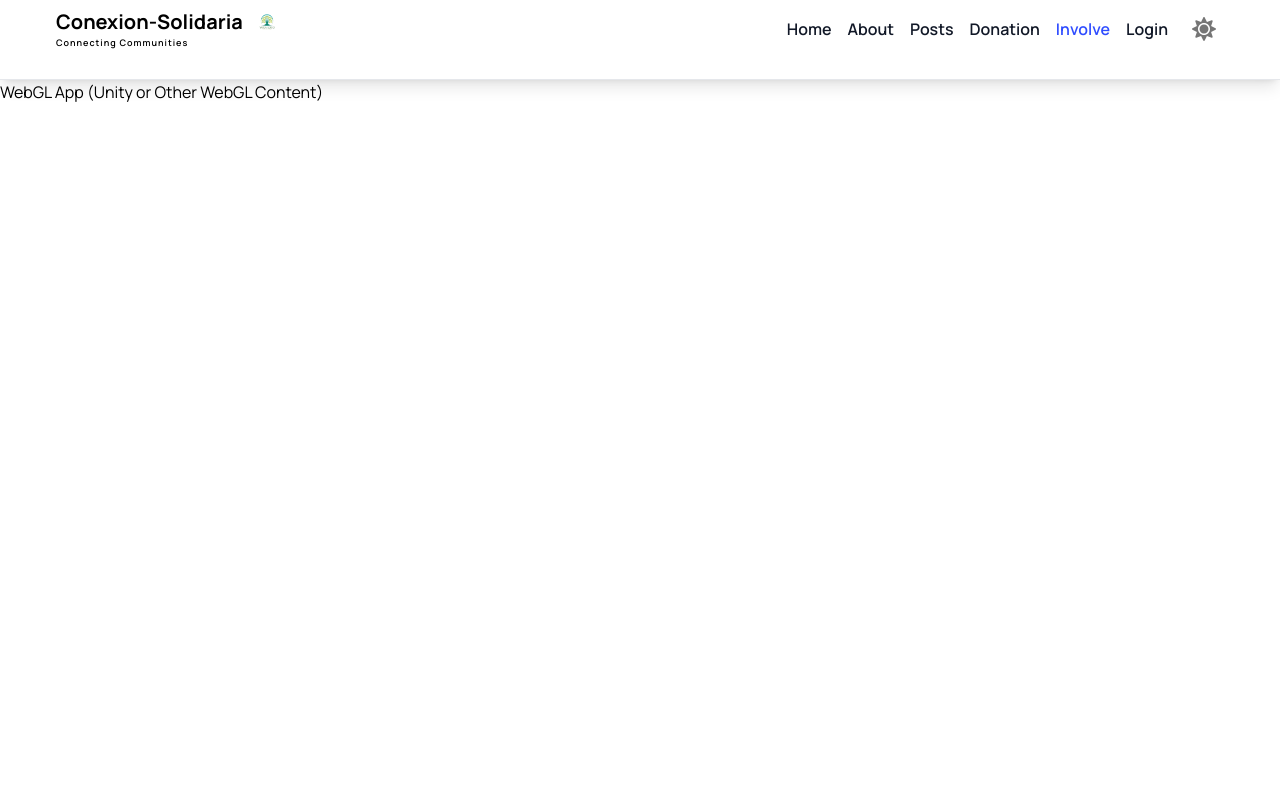
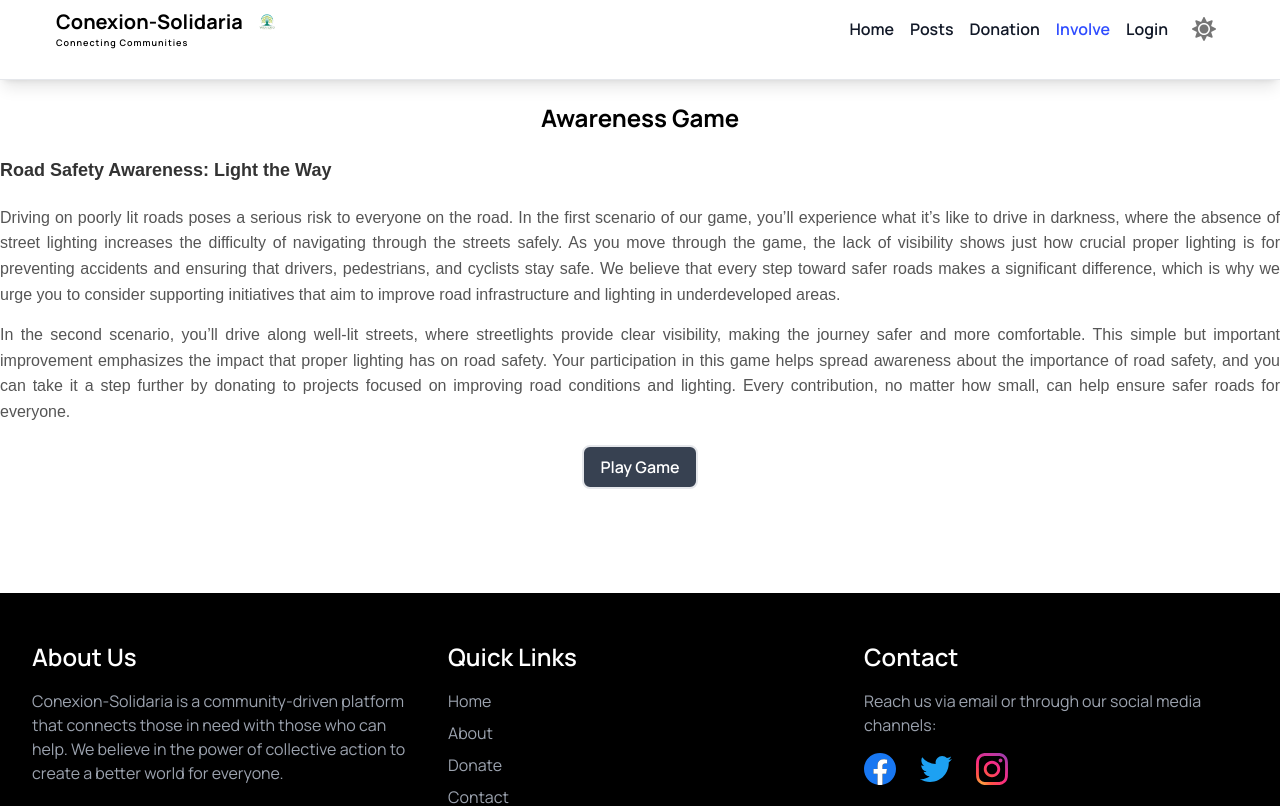
Before and after one commit to Error-404-NotFound/Conexion-Solidaria, a React (Vite) app in the folder frontend/: page /game in a window 1280 px wide. Shown: the top 806 px of the page. Built offline with nearby package versions, Linux system fonts and the light colour scheme; no server answers.

Commit message:
game deployed

```diff
--- a/frontend/src/components/headers/NavBar.jsx
+++ b/frontend/src/components/headers/NavBar.jsx
@@ -9,7 +9,7 @@ import girlImage from '../../assets/home/girl.jpg';
 
 const navLinks = [
     { name: 'Home', path: '/' },
-    { name: 'About', path: '/about' },
+    // { name: 'About', path: '/about' },
     { name: 'Posts', path: '/posts' },
     { name: 'Donation', path: '/DonationPage' },
     { name: 'Involve', path: '/game' },
--- a/frontend/src/pages/UnityGame.jsx
+++ b/frontend/src/pages/UnityGame.jsx
@@ -1,160 +1,129 @@
-// import React, { useEffect, useRef, useState } from 'react';
+import React, { useEffect, useRef, useState } from 'react';
 
-// function UnityGame() {
-//   const [open, setOpen] = useState(false); // useState to manage the state of open
-//   const unityContainerRef = useRef(null);
+function UnityGame() {
+  const [open, setOpen] = useState(false); // useState to manage the state of open
+  const unityContainerRef = useRef(null);
 
-//   // Trigger to open the game
-//   function Open() {
-//     setOpen(true); // update the state to open the game
-//   }
+  // Trigger to open the game
+  function Open() {
+    setOpen(true); // update the state to open the game
+  }
 
-//   // Add Unity loading script once the state is set to 'open'
-//   useEffect(() => {
-//     if (open && unityContainerRef.current) {
-//       const canvas = unityContainerRef.current.querySelector('#unity-canvas');
-//       const loadingBar = unityContainerRef.current.querySelector('#unity-loading-bar');
-//       const progressBarFull = unityContainerRef.current.querySelector('#unity-progress-bar-full');
+  // Add Unity loading script once the state is set to 'open'
+  useEffect(() => {
+    if (open && unityContainerRef.current) {
+      const canvas = unityContainerRef.current.querySelector('#unity-canvas');
+      const loadingBar = unityContainerRef.current.querySelector('#unity-loading-bar');
+      const progressBarFull = unityContainerRef.current.querySelector('#unity-progress-bar-full');
 
-//       const setCanvasSize = () => {
-//         const width = window.innerWidth * 0.9;
-//         const height = window.innerHeight * 0.9;
-//         canvas.style.width = `${width}px`;
-//         canvas.style.height = `${height}px`;
-//       };
+      const setCanvasSize = () => {
+        const width = window.innerWidth * 0.9;
+        const height = window.innerHeight * 0.9;
+        canvas.style.width = `${width}px`;
+        canvas.style.height = `${height}px`;
+      };
 
-//       setCanvasSize();
+      setCanvasSize();
 
-//       window.addEventListener('resize', setCanvasSize);
+      window.addEventListener('resize', setCanvasSize);
 
-//       // Load the Unity WebGL build files
-//       const buildUrl = "/Build";
-//       const loaderUrl = buildUrl + "/App2_se.loader.js";
-//       const config = {
-//         dataUrl: buildUrl + "/App2_se.data",
-//         frameworkUrl: buildUrl + "/App2_se.framework.js",
-//         codeUrl: buildUrl + "/App2_se.wasm",
-//         streamingAssetsUrl: "StreamingAssets",
-//         companyName: "SE Project",
-//         productName: "Awareness",
-//         productVersion: "2.1",
-//       };
+      // Load the Unity WebGL build files
+      const buildUrl = "/Build";
+      const loaderUrl = buildUrl + "/App2_se.loader.js";
+      const config = {
+        dataUrl: buildUrl + "/App2_se.data",
+        frameworkUrl: buildUrl + "/App2_se.framework.js",
+        codeUrl: buildUrl + "/App2_se.wasm",
+        streamingAssetsUrl: "StreamingAssets",
+        companyName: "SE Project",
+        productName: "Awareness",
+        productVersion: "2.1",
+      };
 
-//       const script = document.createElement("script");
-//       script.src = loaderUrl;
-//       script.onload = () => {
-//         createUnityInstance(canvas, config, (progress) => {
-//           progressBarFull.style.width = 100 * progress + "%";
-//         }).then((unityInstance) => {
-//           loadingBar.style.display = "none";
-//           unityContainerRef.current.querySelector("#unity-fullscreen-button").onclick = () => {
-//             unityInstance.SetFullscreen(1);
-//           };
-//         }).catch((message) => {
-//           alert(message);
-//         });
-//       };
+      const script = document.createElement("script");
+      script.src = loaderUrl;
+      script.onload = () => {
+        createUnityInstance(canvas, config, (progress) => {
+          progressBarFull.style.width = 100 * progress + "%";
+        }).then((unityInstance) => {
+          loadingBar.style.display = "none";
+          unityContainerRef.current.querySelector("#unity-fullscreen-button").onclick = () => {
+            unityInstance.SetFullscreen(1);
+          };
+        }).catch((message) => {
+          alert(message);
+        });
+      };
 
-//       document.body.appendChild(script);
+      document.body.appendChild(script);
 
-//       // Cleanup when the component is unmounted
-//       return () => {
-//         window.removeEventListener('resize', setCanvasSize);
-//         script.remove();
-//       };
-//     }
-//   }, [open]); // Dependency on 'open' state to load Unity only when the button is clicked
+      // Cleanup when the component is unmounted
+      return () => {
+        window.removeEventListener('resize', setCanvasSize);
+        script.remove();
+      };
+    }
+  }, [open]); // Dependency on 'open' state to load Unity only when the button is clicked
 
-//   return (
-//     <div style={{ textAlign: 'center' }}>
-//       <h1 className='dark:text-gray-400'  style={{ margin: '20px 0', fontSize: '24px', fontWeight: 'bold'}}>Awareness Game</h1>
+  return (
+    <div style={{ textAlign: 'center' }}>
+      <h1 className='dark:text-gray-400'  style={{ margin: '20px 0', fontSize: '24px', fontWeight: 'bold'}}>Awareness Game</h1>
 
-//       {/* Awareness content (visible only when open is false) */}
-//       {!open && (
-//         <div style={{ marginBottom: '20px', fontSize: '18px', color: '#333' }}>
-//   <p style={{
-//     fontSize: '18px',
-//     lineHeight: '1.6',
-//     color: '#333',
-//     textAlign: 'justify',
-//     margin: '20px 0',
-//     fontFamily: 'Arial, sans-serif',
-//   }}>
-//     <strong>Road Safety Awareness: Light the Way</strong>
-//   </p>
-//   <p style={{
-//     fontSize: '16px',
-//     lineHeight: '1.6',
-//     color: '#555',
-//     textAlign: 'justify',
-//     marginBottom: '15px',
-//     fontFamily: 'Arial, sans-serif',
-//   }}>
-//     Driving on poorly lit roads poses a serious risk to everyone on the road. In the first scenario of our game, you’ll experience what it’s like to drive in darkness, where the absence of street lighting increases the difficulty of navigating through the streets safely. As you move through the game, the lack of visibility shows just how crucial proper lighting is for preventing accidents and ensuring that drivers, pedestrians, and cyclists stay safe. We believe that every step toward safer roads makes a significant difference, which is why we urge you to consider supporting initiatives that aim to improve road infrastructure and lighting in underdeveloped areas.
-//   </p>
-//   <p style={{
-//     fontSize: '16px',
-//     lineHeight: '1.6',
-//     color: '#555',
-//     textAlign: 'justify',
-//     marginBottom: '20px',
-//     fontFamily: 'Arial, sans-serif',
-//   }}>
-//     In the second scenario, you’ll drive along well-lit streets, where streetlights provide clear visibility, making the journey safer and more comfortable. This simple but important improvement emphasizes the impact that proper lighting has on road safety. Your participation in this game helps spread awareness about the importance of road safety, and you can take it a step further by donating to projects focused on improving road conditions and lighting. Every contribution, no matter how small, can help ensure safer roads for everyone.
-//   </p>
-// </div>
+      {/* Awareness content (visible only when open is false) */}
+      {!open && (
+        <div style={{ marginBottom: '20px', fontSize: '18px', color: '#333' }}>
+  <p style={{
+    fontSize: '18px',
+    lineHeight: '1.6',
+    color: '#333',
+    textAlign: 'justify',
+    margin: '20px 0',
+    fontFamily: 'Arial, sans-serif',
+  }}>
+    <strong>Road Safety Awareness: Light the Way</strong>
+  </p>
+  <p style={{
+    fontSize: '16px',
+    lineHeight: '1.6',
+    color: '#555',
+    textAlign: 'justify',
+    marginBottom: '15px',
+    fontFamily: 'Arial, sans-serif',
+  }}>
+    Driving on poorly lit roads poses a serious risk to everyone on the road. In the first scenario of our game, you’ll experience what it’s like to drive in darkness, where the absence of street lighting increases the difficulty of navigating through the streets safely. As you move through the game, the lack of visibility shows just how crucial proper lighting is for preventing accidents and ensuring that drivers, pedestrians, and cyclists stay safe. We believe that every step toward safer roads makes a significant difference, which is why we urge you to consider supporting initiatives that aim to improve road infrastructure and lighting in underdeveloped areas.
+  </p>
+  <p style={{
+    fontSize: '16px',
+    lineHeight: '1.6',
+    color: '#555',
+    textAlign: 'justify',
+    marginBottom: '20px',
+    fontFamily: 'Arial, sans-serif',
+  }}>
+    In the second scenario, you’ll drive along well-lit streets, where streetlights provide clear visibility, making the journey safer and more comfortable. This simple but important improvement emphasizes the impact that proper lighting has on road safety. Your participation in this game helps spread awareness about the importance of road safety, and you can take it a step further by donating to projects focused on improving road conditions and lighting. Every contribution, no matter how small, can help ensure safer roads for everyone.
+  </p>
+</div>
 
-//       )}
+      )}
 
-//       {/* Play Game button */}
-//       <button
-//         onClick={Open}
-//         // style={{
+      {/* Play Game button */}
+      <button
+        // style={{
 
-//         // }}
-//         className='mb-[40px] bg-gray-700 text-white dark:bg-white dark:text-gray-800 dark:hover:bg-gray-200 dark:hover:text-gray-900 dark:border-gray-800 border-2 rounded-lg py-2 px-4 font-semibold hover:shadow-lg transition-shadow duration-300 ease-in-out'
 
-//       >
-//         Play Game
-//       </button>
+        // }}
+        className='mb-[40px] bg-gray-700 text-white dark:bg-white dark:text-gray-800 dark:hover:bg-gray-200 dark:hover:text-gray-900 dark:border-gray-800 border-2 rounded-lg py-2 px-4 font-semibold hover:shadow-lg transition-shadow duration-300 ease-in-out'
 
-//       {/* Game Content (visible only when open is true) */}
-//       {open && (
-//         <div
-//           id="unity-container"
-//           ref={unityContainerRef}
-//           style={{
-//             display: 'flex',
-//             flexDirection: 'column',
-//             alignItems: 'center',
-//             justifyContent: 'center',
-//             width: '90vw',
-//             height: '80vh',
-//             margin: '0 auto',
-//           }}
-//         >
-//           <canvas id="unity-canvas" style={{ width: '100%', height: '100%' }}></canvas>
+      >
+        <a href="https://the0winner0.itch.io/awareness?secret=55srYehBmnOq2wg6tEdVTn3lMY">
+        Play Game
+        </a>
+      </button>
+    </div>
+  );
+}
 
-//           {/* Loading Bar */}
-//           <div id="unity-loading-bar">
-//             <div id="unity-logo"></div>
-//             <div id="unity-progress-bar-empty">
-//               <div id="unity-progress-bar-full"></div>
-//             </div>
-//           </div>
-
-//           {/* Fullscreen and Warning */}
-//           <div id="unity-footer" style={{ display: 'flex', justifyContent: 'center' }}>
-//             <div id="unity-webgl-logo"></div>
-//             <div id="unity-fullscreen-button"></div>
-//           </div>
-//         </div>
-//       )}
-//     </div>
-//   );
-// }
-
-// export default UnityGame;
+export default UnityGame;
 
 
 
@@ -175,21 +144,30 @@
 
 
 
-import React from "react";
+// import React from "react";
 
-const UnityGame = () => {
-  return (
-    <div>
-      <h1>WebGL App (Unity or Other WebGL Content)</h1>
-      <iframe
-        title="WebGL Unity Game"
-        src="index.html"  // Pointing to the WebGL build's index.html inside the public folder
-        width="100%"
-        height="800px"
-        frameBorder="0"
-      />
-    </div>
-  );
-};
+// const UnityGame = () => {
+//   return (
+//     <div>
+//       <h1>WebGL App (Unity or Other WebGL Content)</h1>
+//       {/* <iframe
+//         title="WebGL Unity Game"
+//         src="index.html"  // Pointing to the WebGL build's index.html inside the public folder
+//         width="100%"
+//         height="800px"
+//         frameBorder="0"
+//       /> */}
 
-export default UnityGame;
+//       {/* <iframe
+//         frameborder="0"
+//         src="https://itch.io/embed/3115340"
+//         width="552"
+//         height="167"
+//       > */}
+//       <a href="https://the0winner0.itch.io/awareness?secret=55srYehBmnOq2wg6tEdVTn3lMY">Play Game</a>
+//       {/* </iframe> */}
+//     </div>
+//   );
+// };
+
+// export default UnityGame;
```
